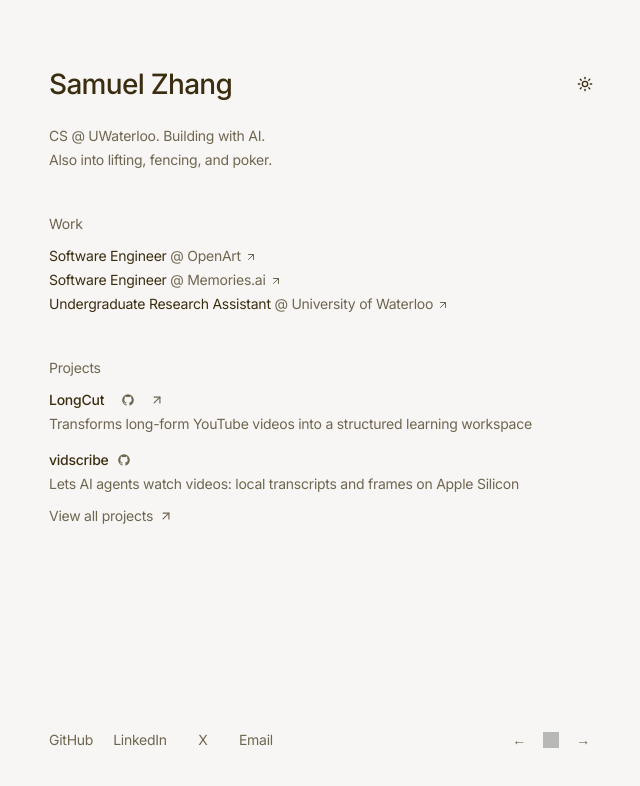
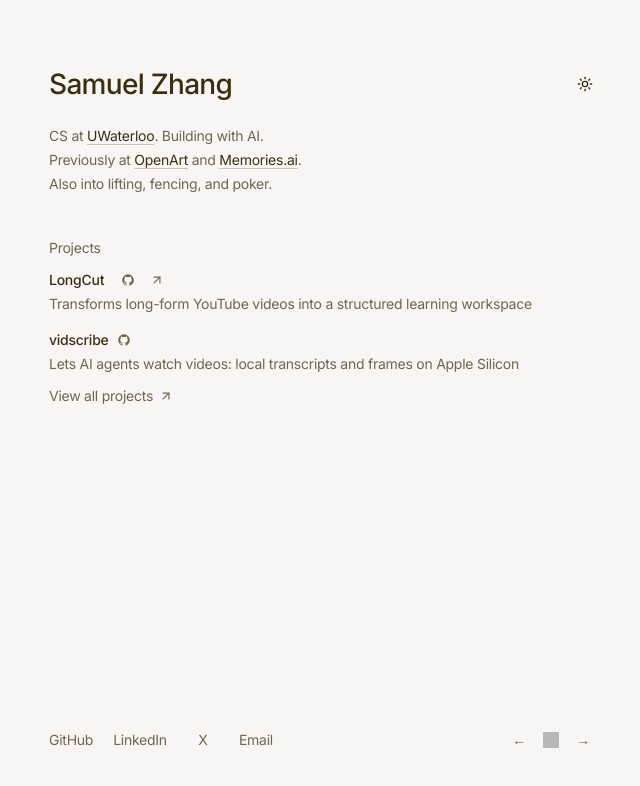
Before and after one commit to SamuelZ12/personal-website, a Next.js app: page / in a window 1280 px wide. Shown: the top 786 px of the page, without its empty margins (319-959 px from the left). Built offline with nearby package versions, Linux system fonts and the light colour scheme; grey boxes are pictures that could not be loaded.

Commit message:
Fold the Work section into one bio line

```diff
--- a/src/app/page.tsx
+++ b/src/app/page.tsx
@@ -1,4 +1,4 @@
-import Experience from '@/components/experience'
+import FeaturedProjects from '@/components/featured-projects'
 import Header from '@/components/header'
 import { CONFIG } from '@/config'
 
@@ -18,8 +18,7 @@ export default function Home() {
                 </div>
             </div>
 
-            {/* Unified Experience section */}
-            <Experience />
+            <FeaturedProjects />
         </div>
     )
 }
--- a/src/components/experience.tsx
+++ /dev/null
@@ -1,60 +0,0 @@
-import { Icons } from '@/components/icons'
-import { ProjectList } from '@/components/project-list'
-import { CONFIG } from '@/config'
-import Link from 'next/link'
-
-const Experience = () => {
-    const work = CONFIG.experience.work
-    const featured = CONFIG.projects.filter((p) => p.featured)
-    return (
-        <section className='space-y-10 px-4'>
-            {/* Work subsection */}
-            <div className='animate-enter space-y-2'>
-                <h2 className='text-muted-foreground'>
-                    Work
-                </h2>
-                <ul>
-                    {work.map((item, idx) => (
-                        <li key={idx} className='group'>
-                            <span>{item.role}</span>
-                            <span className='text-muted-foreground'> @ </span>
-                            {item.link ? (
-                                <Link
-                                    href={item.link}
-                                    target='_blank'
-                                    className='group/link whitespace-nowrap text-muted-foreground transition-colors duration-200 hover:text-foreground focus-visible:text-foreground active:text-foreground'
-                                >
-                                    <span className='link-underline'>
-                                        {item.company}
-                                    </span>
-                                    <Icons.arrowUpRight className='touch-actions ml-1 inline-block size-3 align-[-0.125em] opacity-0 transition-opacity duration-200 group-hover:opacity-50 group-hover/link:!opacity-100 group-focus-visible/link:!opacity-100' />
-                                </Link>
-                            ) : (
-                                <span className='whitespace-nowrap text-muted-foreground'>
-                                    {item.company}
-                                </span>
-                            )}
-                        </li>
-                    ))}
-                </ul>
-            </div>
-
-            {/* Projects subsection */}
-            <div className='flex animate-enter flex-col gap-2'>
-                <h2 className='text-muted-foreground'>
-                    Projects
-                </h2>
-                <ProjectList projects={featured} />
-                <Link
-                    href='/projects'
-                    className='group/link inline-flex items-center gap-1.5 self-start text-muted-foreground transition-colors duration-200 hover:text-foreground focus-visible:text-foreground active:text-foreground'
-                >
-                    <span className='link-underline'>View all projects</span>
-                    <Icons.arrowUpRight className='size-3.5' />
-                </Link>
-            </div>
-        </section>
-    )
-}
-
-export default Experience
--- /dev/null
+++ b/src/components/featured-projects.tsx
@@ -0,0 +1,23 @@
+import { Icons } from '@/components/icons'
+import { ProjectList } from '@/components/project-list'
+import { CONFIG } from '@/config'
+import Link from 'next/link'
+
+const FeaturedProjects = () => {
+    const featured = CONFIG.projects.filter((p) => p.featured)
+    return (
+        <section className='flex animate-enter flex-col gap-2 px-4'>
+            <h2 className='text-muted-foreground'>Projects</h2>
+            <ProjectList projects={featured} />
+            <Link
+                href='/projects'
+                className='group/link inline-flex items-center gap-1.5 self-start text-muted-foreground transition-colors duration-200 hover:text-foreground focus-visible:text-foreground active:text-foreground'
+            >
+                <span className='link-underline'>View all projects</span>
+                <Icons.arrowUpRight className='size-3.5' />
+            </Link>
+        </section>
+    )
+}
+
+export default FeaturedProjects
--- a/src/config.tsx
+++ b/src/config.tsx
@@ -1,4 +1,18 @@
 import { Icons } from '@/components/icons'
+import Link from 'next/link'
+
+// A link inside the muted bio sentence. Ink alone is only about 2.3:1
+// against the muted text around it, too quiet to say "link" on a phone, where
+// nothing hovers, so the hairline is always there and hover only firms it up.
+const BioLink = ({ href, children }: { href: string; children: string }) => (
+    <Link
+        href={href}
+        target='_blank'
+        className='touch-target text-foreground underline decoration-foreground/25 decoration-1 underline-offset-[3px] transition-[text-decoration-color] duration-150 hover:decoration-foreground/70 focus-visible:decoration-foreground/70 active:decoration-foreground/70'
+    >
+        {children}
+    </Link>
+)
 
 type Config = {
     name: string
@@ -19,13 +33,6 @@ type Config = {
         email?: string
         featured: boolean
     }[]
-    experience: {
-        work: {
-            role: string
-            company: string
-            link?: string
-        }[]
-    }
 }
 
 export const CONFIG: Config = {
@@ -56,12 +63,16 @@ export const CONFIG: Config = {
     ],
     description: (
         <>
-            CS @ UWaterloo. Building with AI.
+            CS at <BioLink href='https://uwaterloo.ca'>UWaterloo</BioLink>.
+            Building with AI.
+            <br />
+            Previously at <BioLink href='https://openart.ai/'>OpenArt</BioLink>{' '}
+            and <BioLink href='https://memories.ai'>Memories.ai</BioLink>.
             <br />
             Also into lifting, fencing, and poker.
         </>
     ),
-    descriptionRaw: `CS @ UWaterloo. Building with AI. Also into lifting, fencing, and poker.`,
+    descriptionRaw: `CS at UWaterloo. Building with AI. Previously at OpenArt and Memories.ai. Also into lifting, fencing, and poker.`,
     projects: [
         {
             name: 'LongCut',
@@ -121,23 +132,4 @@ export const CONFIG: Config = {
             github: 'https://github.com/SamuelZ12/swapify'
         }
     ],
-    experience: {
-        work: [
-            {
-                role: 'Software Engineer',
-                company: 'OpenArt',
-                link: 'https://openart.ai/'
-            },
-            {
-                role: 'Software Engineer',
-                company: 'Memories.ai',
-                link: 'https://memories.ai'
-            },
-            {
-                role: 'Undergraduate Research Assistant',
-                company: 'University of Waterloo',
-                link: 'https://uwaterloo.ca'
-            }
-        ]
-    }
 }
```
